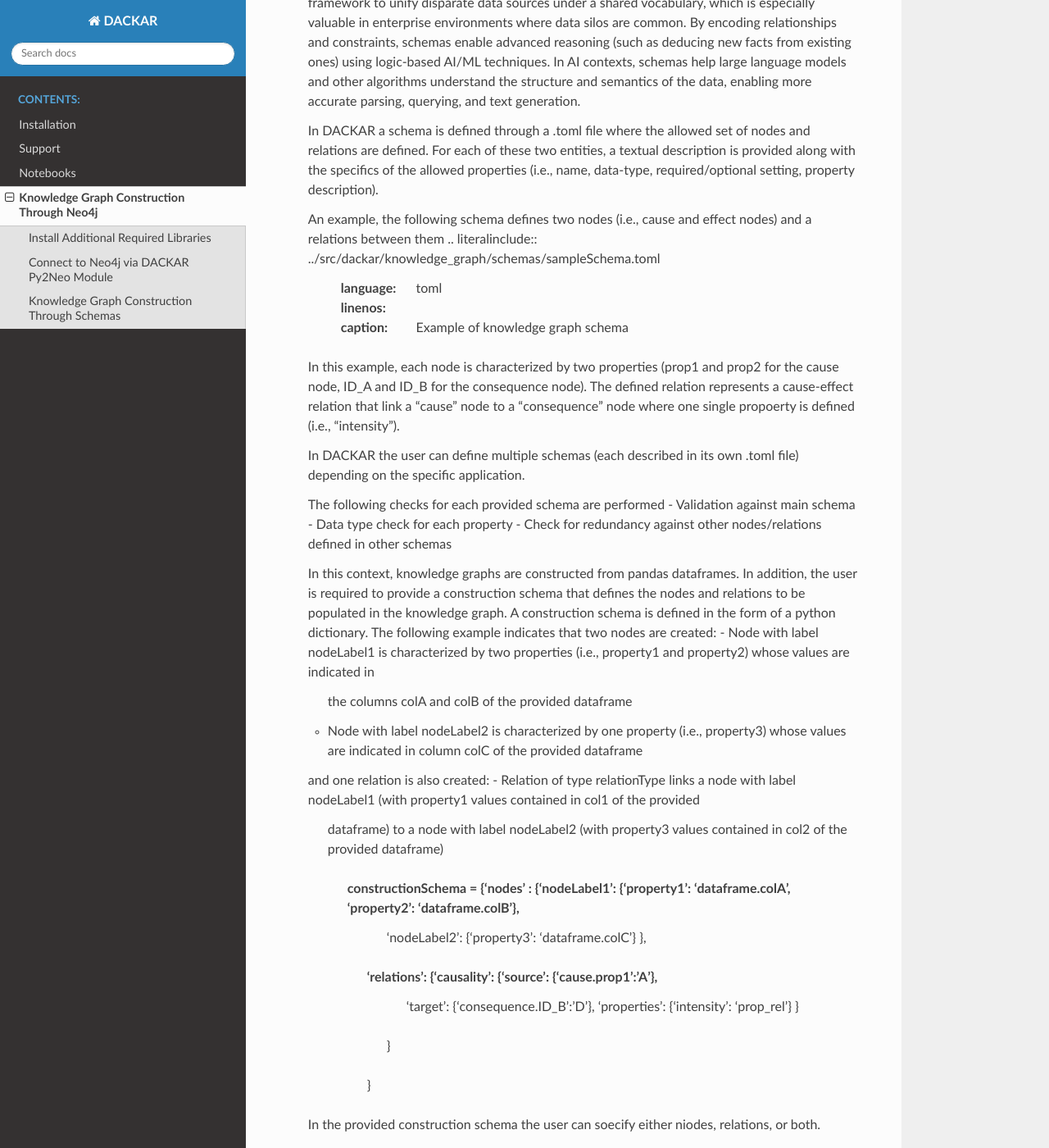
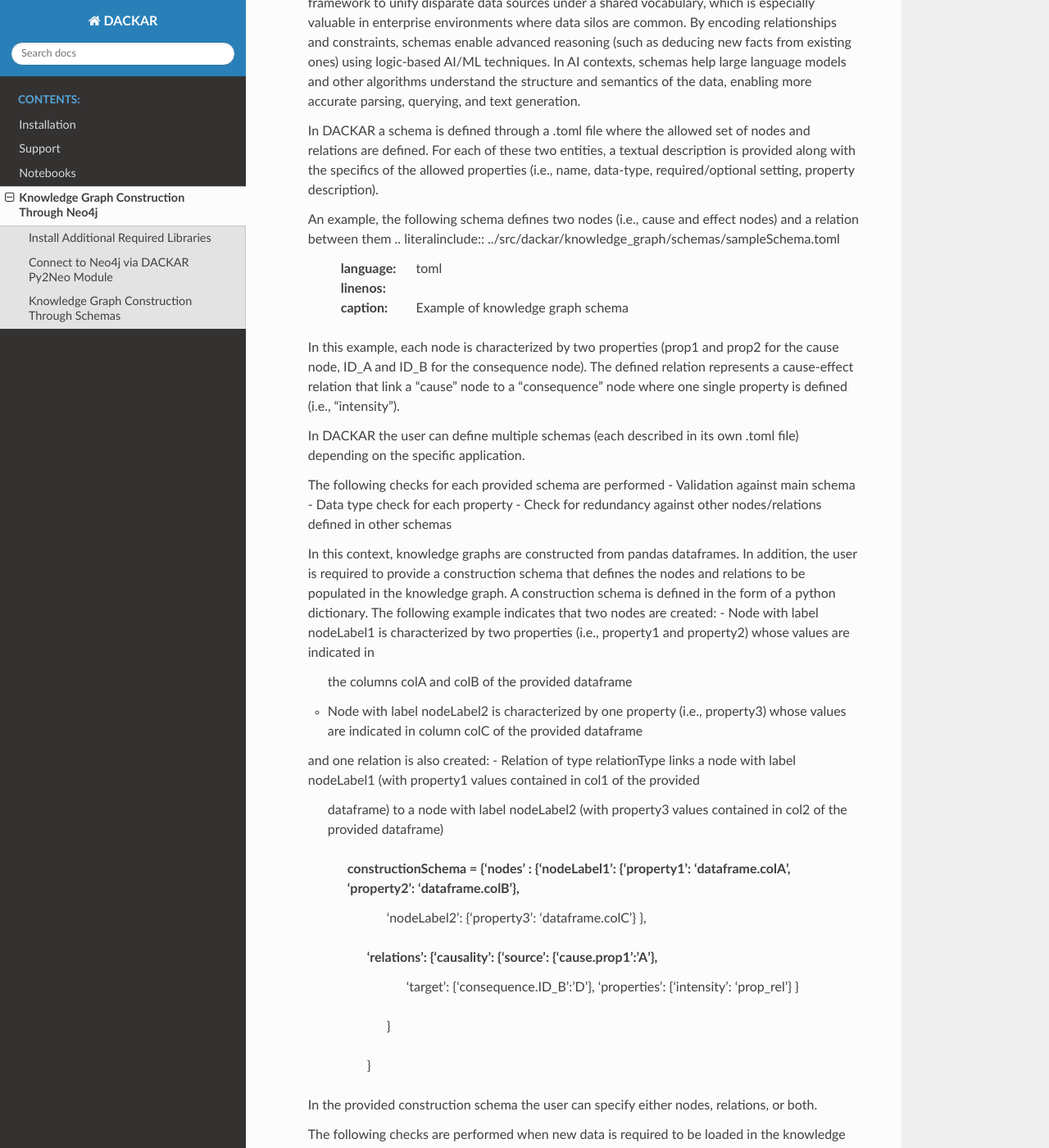
Before and after one commit to idaholab/DACKAR, a Sphinx documentation site: the page built from docs/knowledge_graph.rst, in a window 1280 px wide and 1400 px high, scrolled down 2129 px. Shown: the whole window at 82% size. Built offline with Sphinx 7.4.7 and the Read the Docs theme 3.1.0, drawn with Linux system fonts in a browser that asks for light colours; formulas are drawn with MathJax 3; pages that are not in the unit, such as notebooks, are missing from menus.

Commit message:
minor edits 2

```diff
--- a/docs/knowledge_graph.rst
+++ b/docs/knowledge_graph.rst
@@ -106,7 +106,7 @@ Knowledge Graph Construction Through Schemas
   For each of these two entities, a textual description is provided along with the specifics of the allowed properties
   (i.e., name, data-type, required/optional setting, property description).
 
-  An example, the following schema defines two nodes (i.e., cause and effect nodes) and a relations between them
+  An example, the following schema defines two nodes (i.e., cause and effect nodes) and a relation between them
   .. literalinclude:: ../src/dackar/knowledge_graph/schemas/sampleSchema.toml
      :language: toml
      :linenos:
@@ -114,7 +114,7 @@ Knowledge Graph Construction Through Schemas
   In this example, each node is characterized by two properties (prop1 and prop2 for the cause node, ID_A and ID_B for the
   consequence node).
   The defined relation represents a cause-effect relation that link a "cause" node to a "consequence" node where one single
-  propoerty is defined (i.e., "intensity").
+  property is defined (i.e., "intensity").
 
   In DACKAR the user can define multiple schemas (each described in its own .toml file) depending on the specific application.
 
@@ -145,7 +145,7 @@ Knowledge Graph Construction Through Schemas
                                                         }
                                           }
                             }
-  In the provided construction schema the user can soecify either niodes, relations, or both.
+  In the provided construction schema the user can specify either nodes, relations, or both.
 
   The following checks are performed when new data is required to be loaded in the knowledge graph according to a construction
   schema:
```
